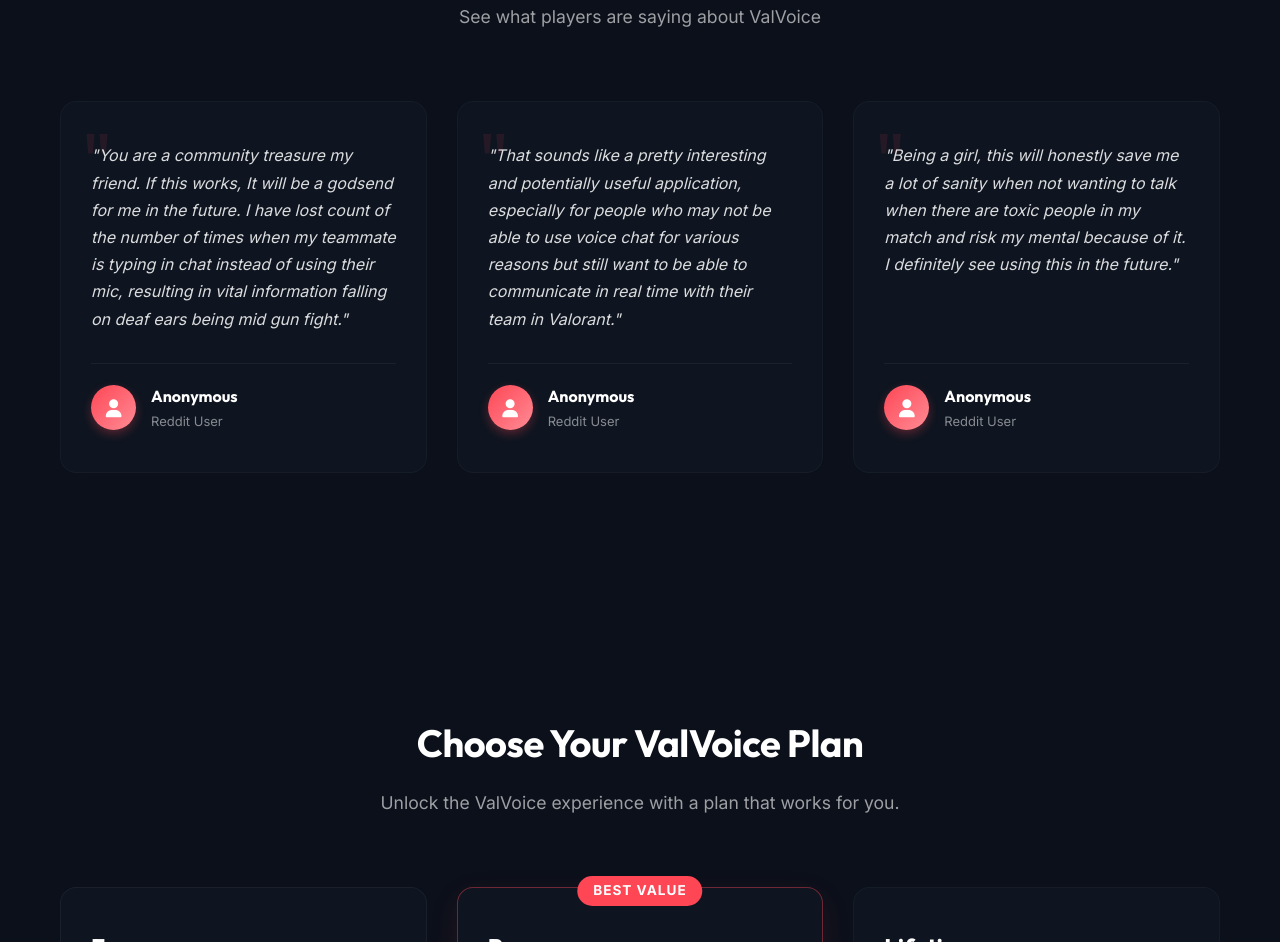
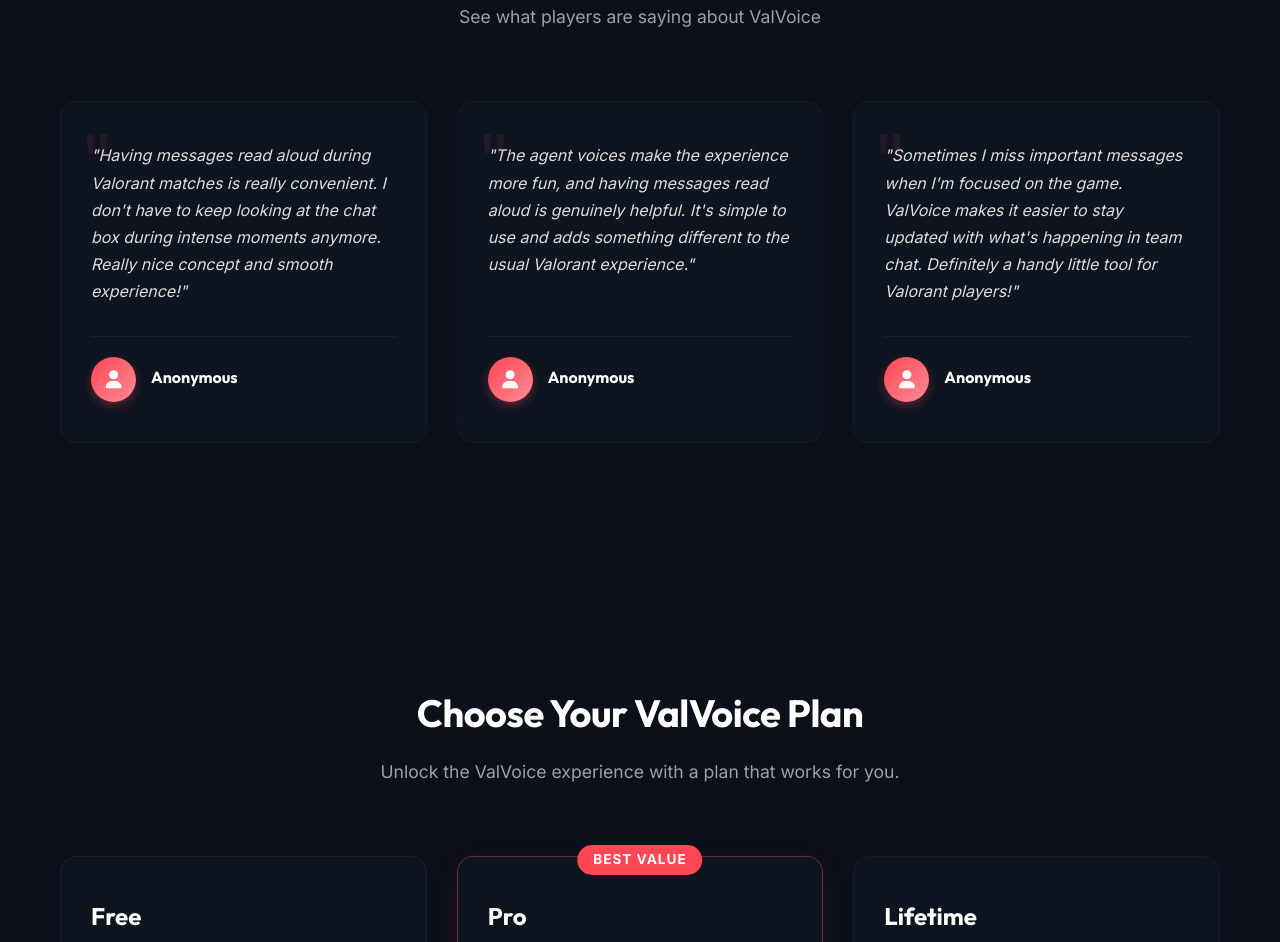
Before and after one commit to ValoVoice/ValVoice-Site, a plain HTML site: page index.html in a window 1280 px wide. Shown: the part 3495-4437 px from the top of the page. Drawn offline with Linux system fonts and the light colour scheme.

Commit message:
Refresh homepage testimonial placeholders

```diff
--- a/index.html
+++ b/index.html
@@ -256,10 +256,12 @@
                 <p>See what players are saying about ValVoice</p>
             </div>
 
+            <!-- Note: Sample placeholder testimonials for layout illustration; not verified customer reviews -->
             <div class="testimonial-grid">
+                <!-- Sample Testimonial 1 -->
                 <div class="testimonial-card reveal">
                     <div class="testimonial-content">
-                        "You are a community treasure my friend. If this works, It will be a godsend for me in the future. I have lost count of the number of times when my teammate is typing in chat instead of using their mic, resulting in vital information falling on deaf ears being mid gun fight."
+                        "Having messages read aloud during Valorant matches is really convenient. I don't have to keep looking at the chat box during intense moments anymore. Really nice concept and smooth experience!"
                     </div>
                     <div class="testimonial-author">
                         <div class="author-avatar">
@@ -267,14 +269,14 @@
                         </div>
                         <div class="author-info">
                             <h5>Anonymous</h5>
-                            <p>Reddit User</p>
                         </div>
                     </div>
                 </div>
 
+                <!-- Sample Testimonial 2 -->
                 <div class="testimonial-card reveal">
                     <div class="testimonial-content">
-                        "That sounds like a pretty interesting and potentially useful application, especially for people who may not be able to use voice chat for various reasons but still want to be able to communicate in real time with their team in Valorant."
+                        "The agent voices make the experience more fun, and having messages read aloud is genuinely helpful. It's simple to use and adds something different to the usual Valorant experience."
                     </div>
                     <div class="testimonial-author">
                         <div class="author-avatar">
@@ -282,14 +284,14 @@
                         </div>
                         <div class="author-info">
                             <h5>Anonymous</h5>
-                            <p>Reddit User</p>
                         </div>
                     </div>
                 </div>
 
+                <!-- Sample Testimonial 3 -->
                 <div class="testimonial-card reveal">
                     <div class="testimonial-content">
-                        "Being a girl, this will honestly save me a lot of sanity when not wanting to talk when there are toxic people in my match and risk my mental because of it. I definitely see using this in the future."
+                        "Sometimes I miss important messages when I'm focused on the game. ValVoice makes it easier to stay updated with what's happening in team chat. Definitely a handy little tool for Valorant players!"
                     </div>
                     <div class="testimonial-author">
                         <div class="author-avatar">
@@ -297,7 +299,6 @@
                         </div>
                         <div class="author-info">
                             <h5>Anonymous</h5>
-                            <p>Reddit User</p>
                         </div>
                     </div>
                 </div>
```
